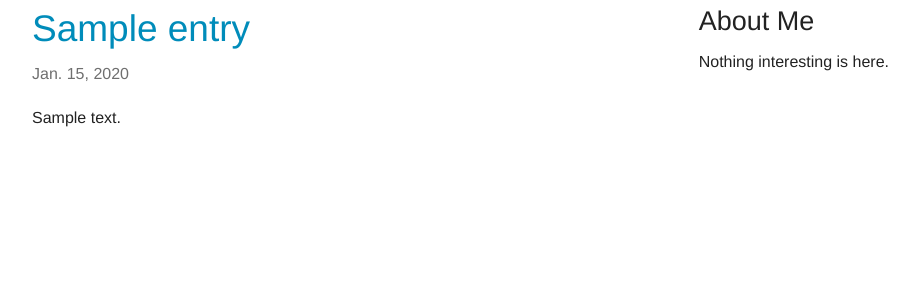
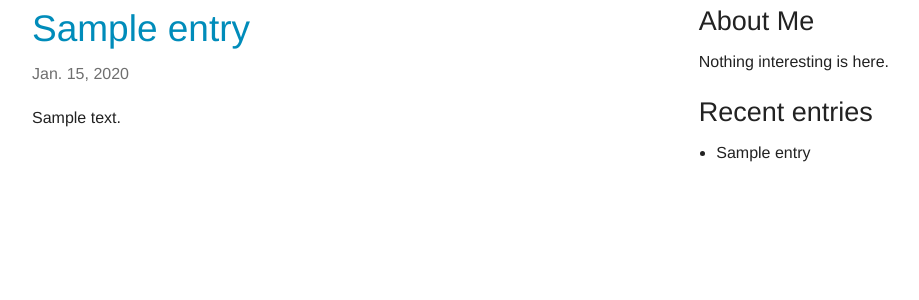
Before and after one commit to Znaffca/blog_tdd_test, a Django app: page /blog/ in a window 1280 px wide. Shown: the part 105-405 px from the top of the page, without its empty margins (123-1042 px from the left). Run offline with Django 3.2, Linux system fonts and the light colour scheme; tables that the repository leaves empty hold one stand-in row (values such as "Sample post").

Commit message:
add custom template tag to display recent entries

```diff
--- /dev/null
+++ b/tdd_blog/blog/templates/blog/_entry_history.html
@@ -0,0 +1,7 @@
+<ul>
+    {% for entry in entries %}
+    <li>{{ entry.title }}</li>
+    {% empty %}
+    <li> There are no recent entries yet. </li>
+    {% endfor %}
+</ul>
--- a/tdd_blog/blog/templates/blog/base.html
+++ b/tdd_blog/blog/templates/blog/base.html
@@ -1,4 +1,6 @@
 {% load static %}
+{% load blog_tags %}
+
 <!doctype html>
 <html>
 <head>
@@ -22,6 +24,8 @@
         <div class="large-4 columns">
             <h3>About Me</h3>
             <p>Nothing interesting is here.</p>
+            <h3>Recent entries</h3>
+            {% entry_history %}
         </div>
     </section>
 
--- /dev/null
+++ b/tdd_blog/blog/templatetags/blog_tags.py
@@ -0,0 +1,11 @@
+from django import template
+from ..models import Entry
+
+
+register = template.Library()
+
+
+@register.inclusion_tag("blog/_entry_history.html")
+def entry_history():
+    entries = Entry.objects.all()[:5]
+    return {"entries": entries}
```
Also changed, not shown: tdd_blog/blog/tests/test_views.py (+26 -0 lines), tdd_blog/blog/templatetags/__init__.py (added), 1 other file.
